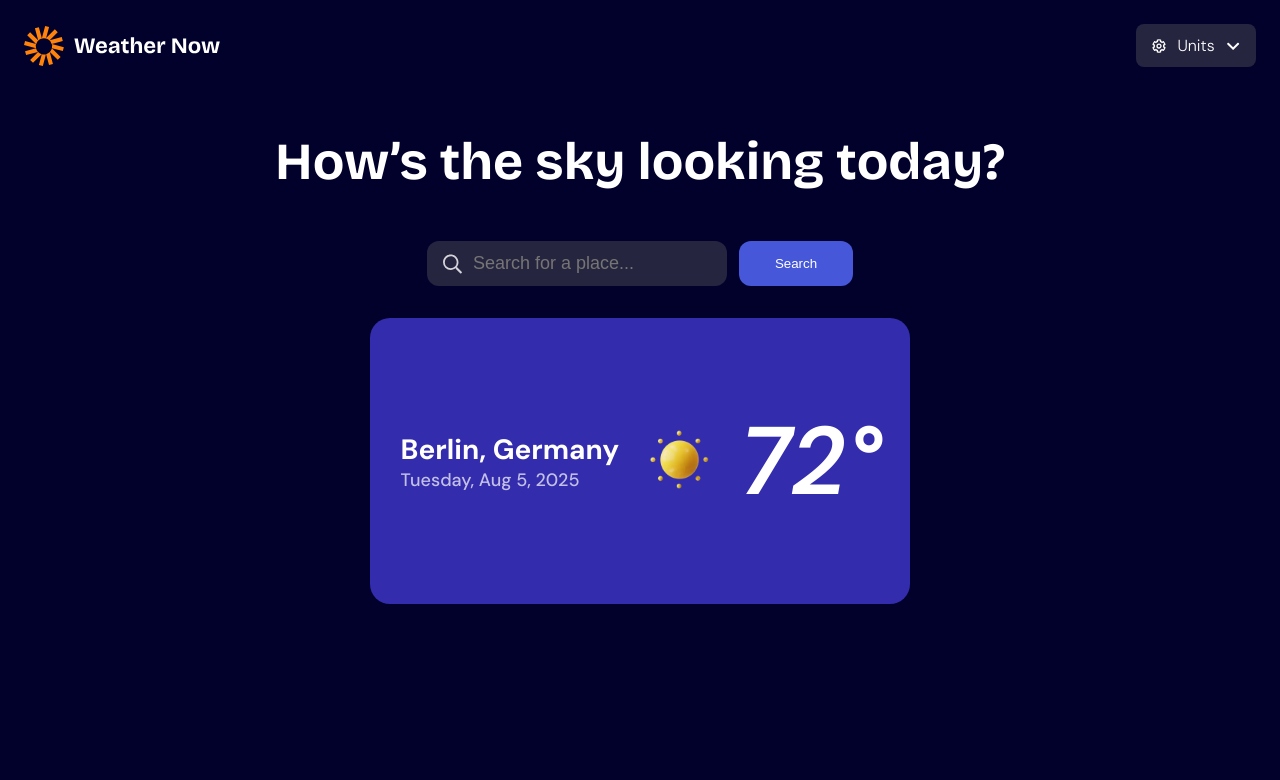
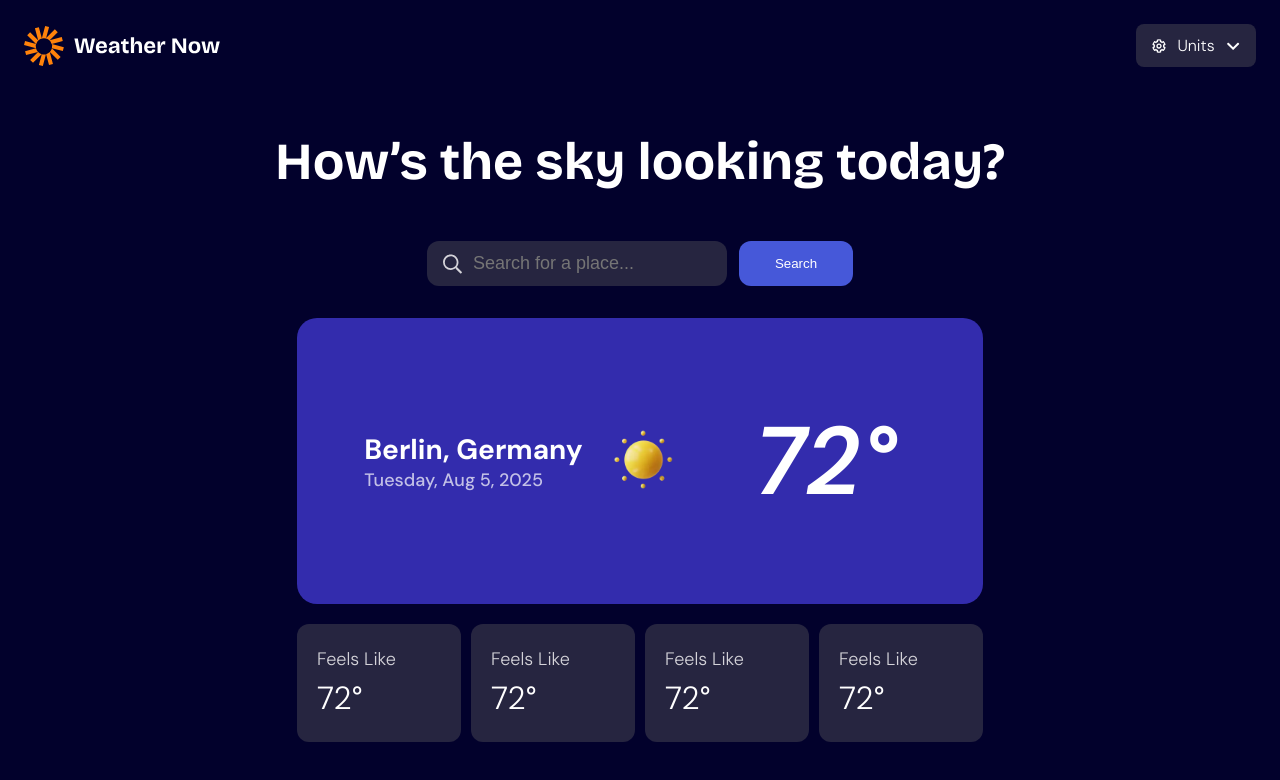
Before and after one commit to HamDean/Weather-app, a React (Vite) app: page / in a window 1280 px wide. Shown: the top 780 px of the page. Built offline with nearby package versions, Linux system fonts and the light colour scheme.

Commit message:
Build weather detail component

```diff
--- a/src/App.jsx
+++ b/src/App.jsx
@@ -3,6 +3,8 @@ import Navbar from "./components/Navbar";
 import SearchCountryInput from "./components/SearchCountryInput";
 import WeatherInfo from "./components/WeatherInfo";
 import Sunny from "./assets/images/icon-sunny.webp";
+import WeatherDetailsList from "./components/WeatherDetailsList";
+import { dummyDetails } from "./utils/constants";
 
 const App = () => {
   return (
@@ -11,12 +13,15 @@ const App = () => {
       <main>
         <Hero />
         <SearchCountryInput />
+        <section id="weather-info">
           <WeatherInfo
             location={"Berlin, Germany"}
             date={"Tuesday, Aug 5, 2025"}
             icon={Sunny}
             temperature={72}
           />
+          <WeatherDetailsList details={dummyDetails} />
+        </section>
       </main>
     </>
   );
--- /dev/null
+++ b/src/components/WeatherDetailsList.jsx
@@ -0,0 +1,16 @@
+import WeatherInfoDetail from "./WeatherInfoDetail";
+
+const WeatherDetailsList = ({details}) => {
+  return (
+    <section className="details-list">
+      {details.map((detail, index) => (
+        <WeatherInfoDetail
+          key={index}
+          title={detail.title}
+          value={detail.value}
+        />
+      ))}
+    </section>
+  );
+};
+export default WeatherDetailsList;
--- /dev/null
+++ b/src/components/WeatherInfoDetail.jsx
@@ -0,0 +1,9 @@
+const WeatherInfoDetail = ({ title, value }) => {
+  return (
+    <div className="detail-container">
+      <span className="title">{title}</span>
+      <span className="value">{value}</span>
+    </div>
+  );
+};
+export default WeatherInfoDetail;
--- a/src/index.css
+++ b/src/index.css
@@ -233,6 +233,36 @@ main {
   opacity: 0.7;
 }
 
+/* weather info detail section */
+.detail-container {
+  width: 164px;
+  height: 118px;
+  background-color: #262540;
+  border-radius: 12px;
+  display: flex;
+  flex-direction: column;
+  justify-content: space-around;
+  align-items: start;
+  padding: 20px;
+}
+
+.detail-container .title {
+  font-size: 18px;
+  color: #D4D3D9;
+}
+
+.detail-container .value{
+  font-size: 32px;
+}
+
+.details-list {
+  display: grid;
+  grid-template-columns: repeat(2, 1fr);
+  gap: 10px;
+  margin-top: 20px;
+}
+
+
 @media screen and (min-width: 768px) {
   .nav > img {
     width: 197px;
@@ -273,4 +303,8 @@ main {
     width: 50%;
     justify-self: flex-end;
   }
+
+  .details-list {
+    display: flex;
+  }
 }
--- a/src/utils/constants.js
+++ b/src/utils/constants.js
@@ -31,3 +31,10 @@ export const unitGroups = [
     ],
   },
 ];
+
+export const  dummyDetails = [
+  { title: "Feels Like", value: "72°" },
+  { title: "Feels Like", value: "72°" },
+  { title: "Feels Like", value: "72°" },
+  { title: "Feels Like", value: "72°" },
+];
```
Lines whose indentation alone changed are shown as unchanged.
